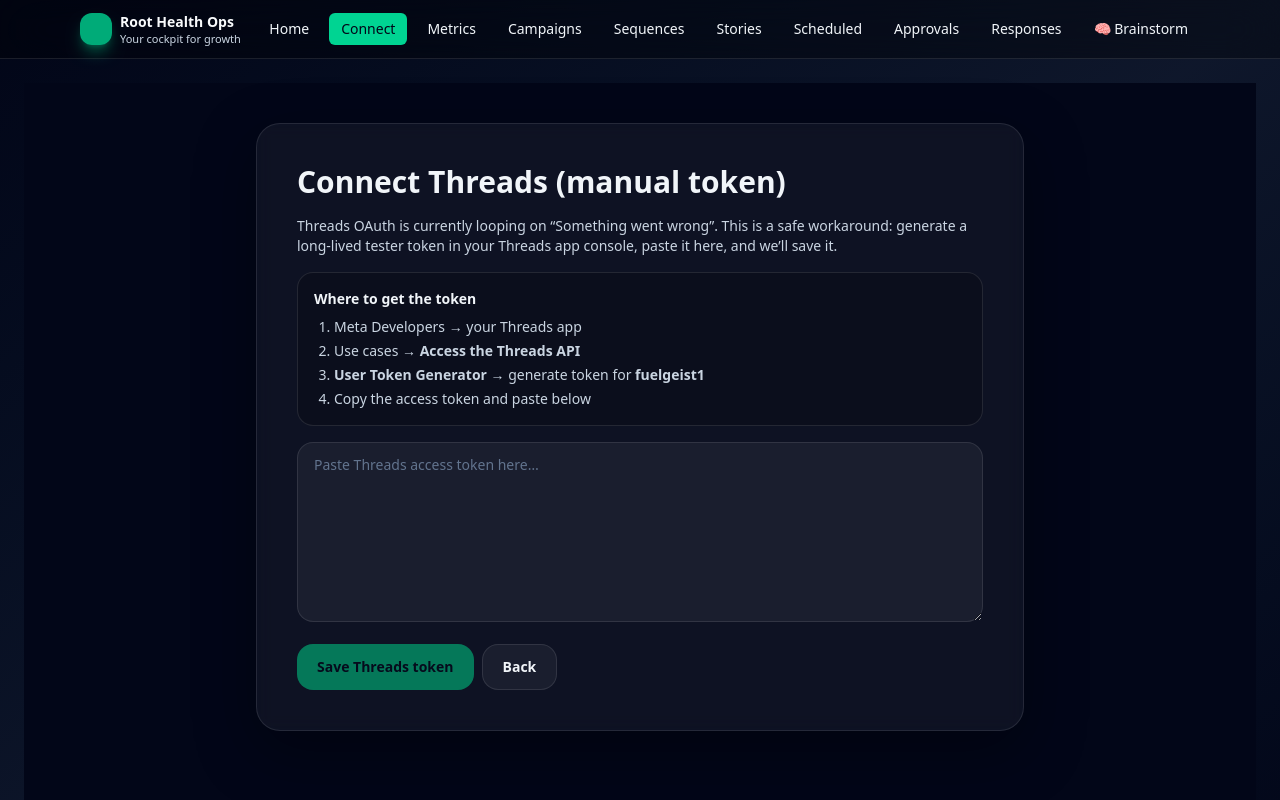
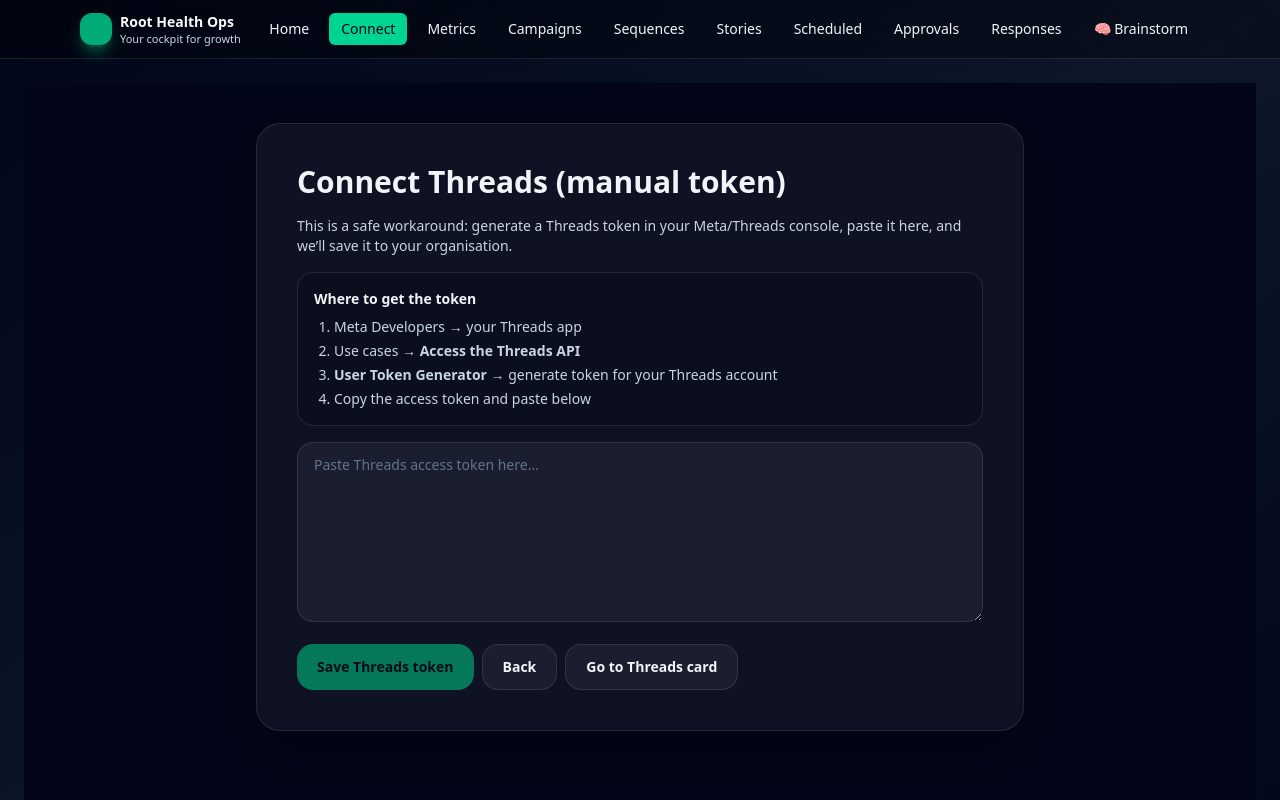
Before and after one commit to Hypnohippy/root-health-ops-dashboard1, a Next.js app: page /dashboard/connect/threads-manual in a window 1280 px wide. Shown: the top 800 px of the page. Built offline with nearby package versions, Linux system fonts and the light colour scheme.

Commit message:
Update page.tsx

```diff
--- a/app/dashboard/connect/threads-manual/page.tsx
+++ b/app/dashboard/connect/threads-manual/page.tsx
@@ -18,21 +18,24 @@ export default function ThreadsManualConnectPage() {
       const res = await fetch("/api/oauth/threads/manual-save", {
         method: "POST",
         headers: { "Content-Type": "application/json" },
+        cache: "no-store",
         body: JSON.stringify({ accessToken: token.trim() }),
       });
 
       const data: any = await res.json().catch(() => null);
 
       if (!res.ok || !data?.ok) {
-        throw new Error(
-          data?.error || `Save failed (HTTP ${res.status})`
-        );
+        throw new Error(data?.error || `Save failed (HTTP ${res.status})`);
       }
 
-      setMsg(`Saved Threads as @${data?.username || data?.threadsUserId}. Redirecting…`);
+      const handle = data?.username ? `@${data.username}` : data?.threadsUserId ? `ID ${data.threadsUserId}` : "Threads";
+      setMsg(`Saved Threads as ${handle}. Redirecting…`);
+
+      // ✅ Align with the Threads OAuth callback convention:
+      // /dashboard/connect?provider=threads&connected=1
       setTimeout(() => {
-        window.location.href = "/dashboard/connect?connected=threads";
-      }, 800);
+        window.location.href = "/dashboard/connect?provider=threads&connected=1";
+      }, 700);
     } catch (e: any) {
       setMsg(e?.message || "Could not save token.");
     } finally {
@@ -46,8 +49,8 @@ export default function ThreadsManualConnectPage() {
         <h1 className="text-2xl md:text-3xl font-semibold">Connect Threads (manual token)</h1>
 
         <p className="text-sm text-slate-300">
-          Threads OAuth is currently looping on “Something went wrong”. This is a safe workaround:
-          generate a long-lived tester token in your Threads app console, paste it here, and we’ll save it.
+          This is a safe workaround: generate a Threads token in your Meta/Threads console, paste it here, and we’ll save it
+          to your organisation.
         </p>
 
         <div className="rounded-2xl border border-white/10 bg-black/20 p-4 text-sm text-slate-300 space-y-2">
@@ -55,7 +58,9 @@ export default function ThreadsManualConnectPage() {
           <ol className="list-decimal pl-5 space-y-1">
             <li>Meta Developers → your Threads app</li>
             <li>Use cases → <b>Access the Threads API</b></li>
-            <li><b>User Token Generator</b> → generate token for <b>fuelgeist1</b></li>
+            <li>
+              <b>User Token Generator</b> → generate token for your Threads account
+            </li>
             <li>Copy the access token and paste below</li>
           </ol>
         </div>
@@ -67,7 +72,7 @@ export default function ThreadsManualConnectPage() {
           onChange={(e) => setToken(e.target.value)}
         />
 
-        <div className="flex gap-2">
+        <div className="flex flex-wrap gap-2">
           <button
             type="button"
             onClick={onSave}
@@ -84,6 +89,15 @@ export default function ThreadsManualConnectPage() {
           >
             Back
           </button>
+
+          <button
+            type="button"
+            onClick={() => (window.location.href = "/dashboard/connect?provider=threads")}
+            className="rounded-2xl border border-white/10 bg-white/5 px-5 py-3 text-sm font-semibold text-slate-100 hover:bg-white/10 transition"
+            title="Go straight to Threads section on Connect page"
+          >
+            Go to Threads card
+          </button>
         </div>
 
         {msg && (
```
